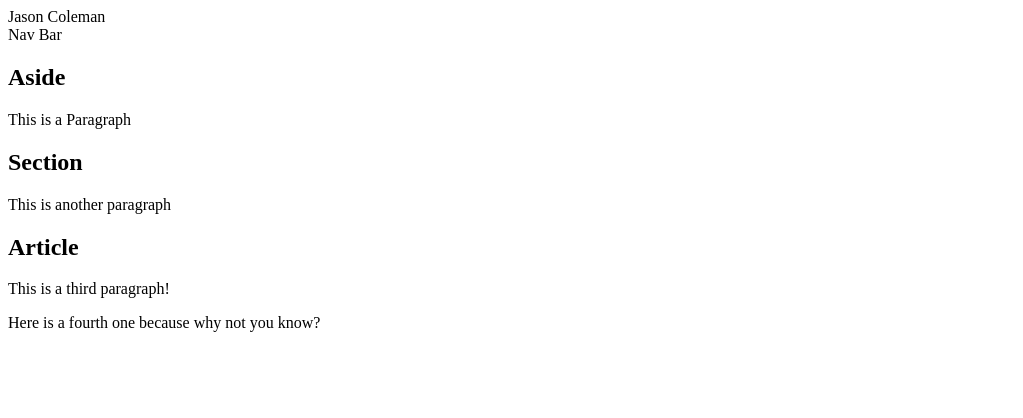
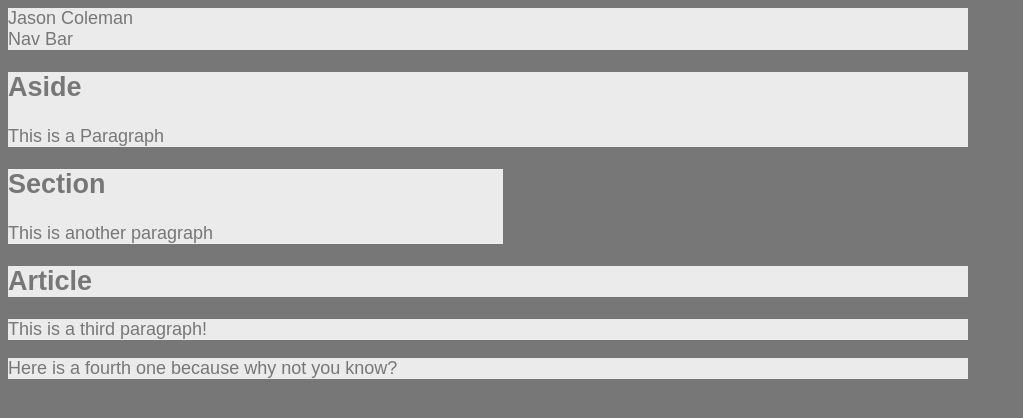
Before and after one commit to JmCole19/HW-Wireframe, a plain HTML site: page index.html in a window 1280 px wide. Shown: the whole page, without its empty margins (0-1023 px from the left). Drawn offline with Linux system fonts and the light colour scheme.

Commit message:
HTML and CSS Basic

```diff
--- a/index.html
+++ b/index.html
@@ -4,7 +4,8 @@
     <meta charset="UTF-8">
     <meta name="viewport" content="width=device-width, initial-scale=1.0">
     <meta http-equiv="X-UA-Compatible" content="ie=edge">
-    <title>Document</title>
+    <title>Wireframe Homework</title>
+    <link rel="stylesheet" href="style.css">
 </head>
 <body>
     <header>Jason Coleman</header>
--- a/style.css
+++ b/style.css
@@ -0,0 +1,30 @@
+Body {
+    font-family: 'Arial', 'Helvetica Neue', Helvetica, sans-serif;
+    color: #777;
+    background-color: #777;
+    width: 960px;
+    font-size: 18px;
+}
+
+Header,
+Nav,
+Section,
+Aside,
+Footer {
+    background-color: #ebebeb;
+}
+
+article {
+    color: #ebebeb;
+    background: #777;
+}
+
+h1,
+p {
+    color: #777;
+    background: #ebebeb;
+}
+
+section {
+    width: 495px;
+}
```
